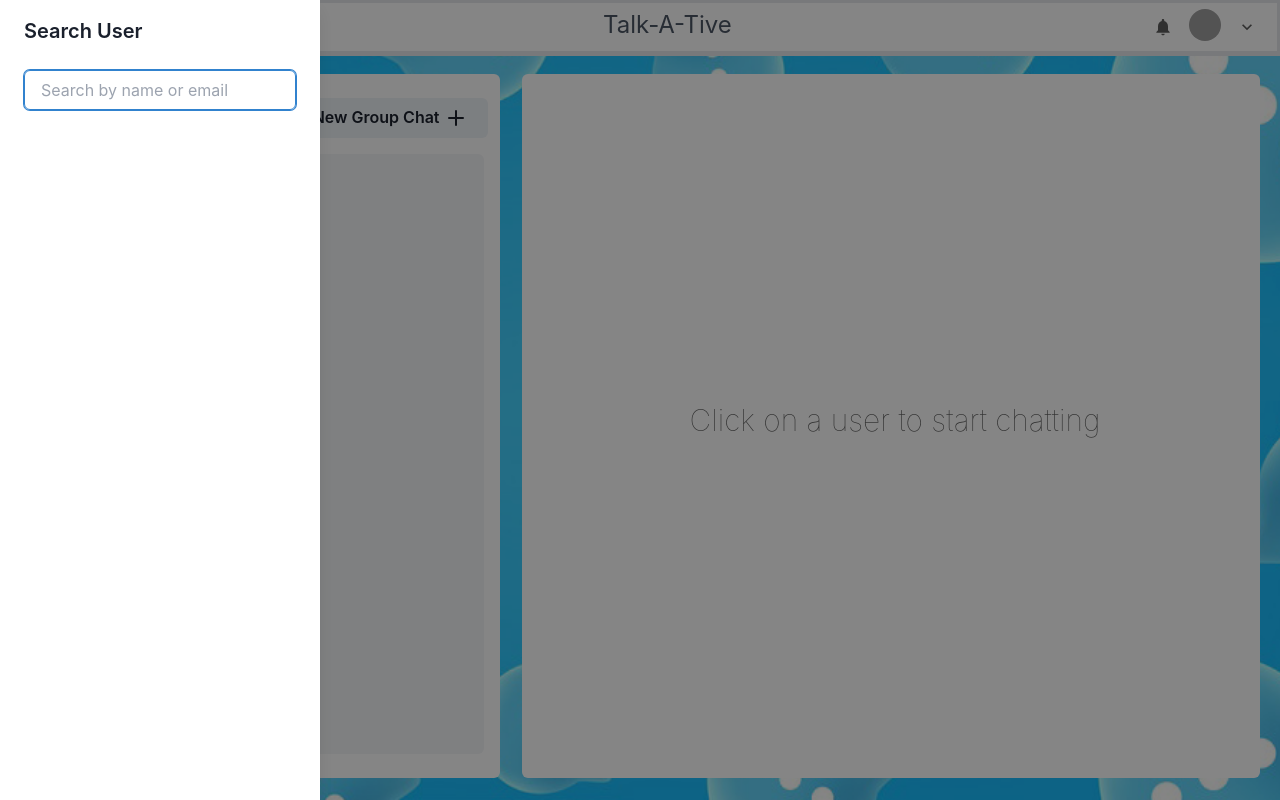
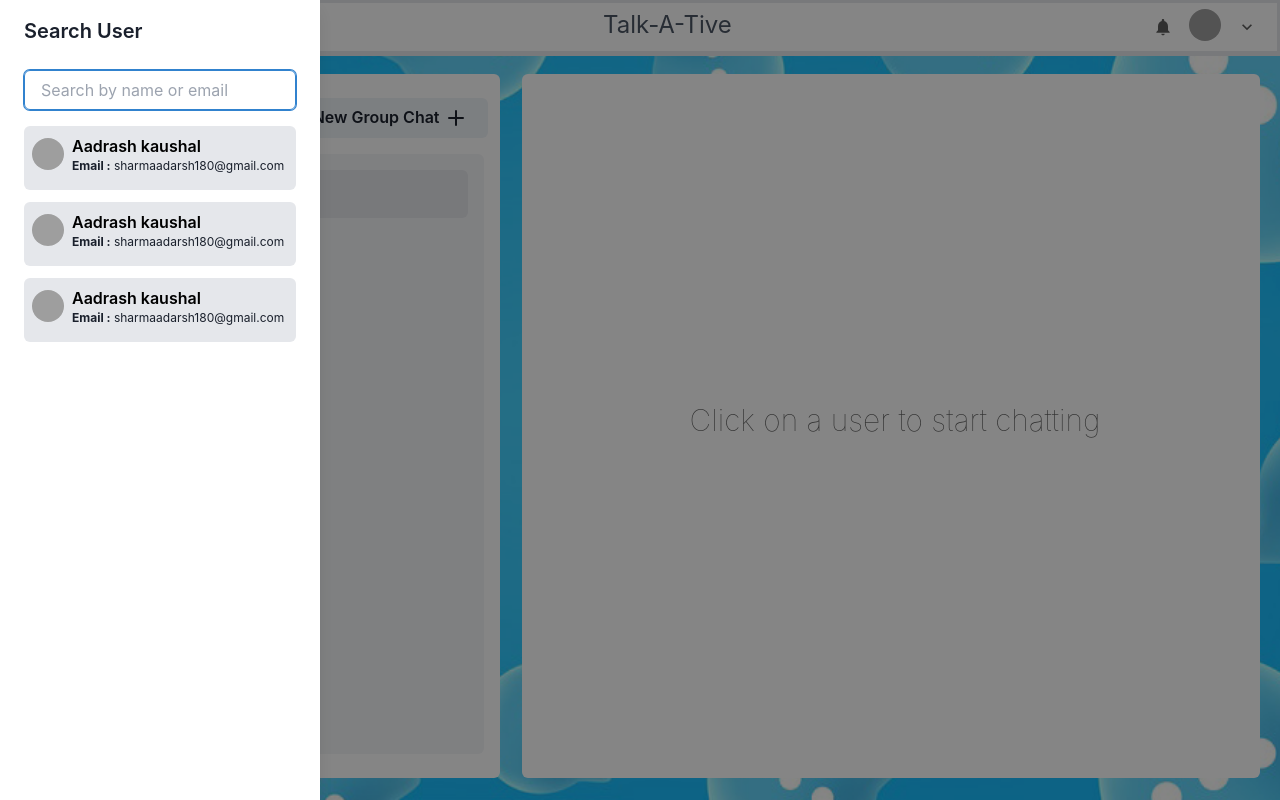
Before and after one commit to AadrashKaushal/MERN-chat-Application, a React (Vite) app in the folder frontend/: page /chats in a window 1280 px wide. Both pictures are taken after a click on the button "Search User". Built offline with nearby package versions, Linux system fonts and the light colour scheme; no server answers; grey boxes are pictures that could not be loaded.

Commit message:
creating chatUsers and SearchUsers components

```diff
--- a/frontend/src/components/MyChats.jsx
+++ b/frontend/src/components/MyChats.jsx
@@ -2,9 +2,11 @@ import { Button } from '@chakra-ui/react'
 import { AddIcon } from "@chakra-ui/icons"
 import GroupChats from './GroupChats';
 import { useDisclosure } from '@chakra-ui/react'
+import ChatUsers from './ChatUsers.jsx';
+
 
 export default function MyChats() {
-    const {isOpen , onOpen , onClose} = useDisclosure();
+    const { isOpen, onOpen, onClose } = useDisclosure();
     return (
         <>
             <div>
@@ -13,10 +15,12 @@ export default function MyChats() {
                     <Button rightIcon={<AddIcon className="mr-2 text-gray-600" />} className="bg-gray-100 h-[2.5rem] w-48 text-lg text-gray-600  font-normal rounded-md" onClick={onOpen}>
                         New Group Chat
                     </Button>
-                    <GroupChats isOpen={isOpen} onClose={onClose}/>
+                    <GroupChats isOpen={isOpen} onClose={onClose} />
                 </div>
                 <div className='w-[28rem] h-[75vh] mt-4 rounded-md ml-2 mr-2 bg-gray-100'>
-
+                    <div className=' space-y-4 pt-4'>
+                        <ChatUsers />
+                    </div>
                 </div>
             </div>
         </>
--- a/frontend/src/components/MyDrawer.jsx
+++ b/frontend/src/components/MyDrawer.jsx
@@ -9,6 +9,7 @@ import {
   Input,
   useDisclosure
 } from '@chakra-ui/react';
+import SearchUsers from './SearchUsers';
 
 export default function MyDrawer({isOpen , onClose}) {
     return (
@@ -23,6 +24,11 @@ export default function MyDrawer({isOpen , onClose}) {
                 <DrawerHeader>Search User</DrawerHeader>
                 <DrawerBody>
                   <Input placeholder='Search by name or email' />
+                  <div className='mt-4 space-y-3'>
+                      <SearchUsers/>
+                      <SearchUsers/>
+                      <SearchUsers/>
+                  </div>
                 </DrawerBody>
               </DrawerContent>
             </Drawer>
--- /dev/null
+++ b/frontend/src/components/SearchUsers.jsx
@@ -0,0 +1,17 @@
+import { Avatar } from '@chakra-ui/react'
+
+
+export default function SearchUsers() {
+
+    return (
+        <>
+            <div className="bg-gray-200 w-[17rem] cursor-pointer group hover:bg-blue-400 rounded-md flex space-x-2 h-16 pl-2 pt-2" >
+                <Avatar name='Dan Abrahmov' src='https://bit.ly/dan-abramov' size={"sm"} mt={"1"}/>
+                <div className=''>
+                    <h1 className="text-base text-black group-hover:text-white font-semibold">Aadrash kaushal</h1>
+                    <p className='text-xs group-hover:text-white'><span className='font-bold'>Email :</span> sharmaadarsh180@gmail.com</p>
+                </div>
+            </div>
+        </>
+    );
+}
--- a/frontend/src/components/chatUsers.jsx
+++ b/frontend/src/components/chatUsers.jsx
@@ -0,0 +1,11 @@
+import { Avatar } from '@chakra-ui/react'
+
+export default function ChatUsers () {
+    return (
+        <>
+            <div className="bg-gray-200 w-[26rem] ml-4 mr-2 h-12 rounded-md group hover:bg-blue-400 cursor-pointer pl-4 pt-3" >
+                <h1 className="text-md text-black group-hover:text-white  font-semibold">Aadrash kaushal</h1>
+            </div>
+        </>
+    );
+}
--- a/frontend/src/pages/Home/index.jsx
+++ b/frontend/src/pages/Home/index.jsx
@@ -15,16 +15,20 @@ export default function Home() {
     useEffect(()=>{
       let token = localStorage.getItem('token');
       chatPageApis.userProfileData('userProfile',token).then((res) => {
+
         if(res.response) {
+
           setUserProfile(res.data);
           console.log(res.data);
+
           toast({
             title: 'Success',
             description: "Login Successfully",
             status: 'success',
-            duration: 4000,
+            duration: 3000,
             isClosable: true,
           })
+
         } else {
           navigate('/')
         }
```
